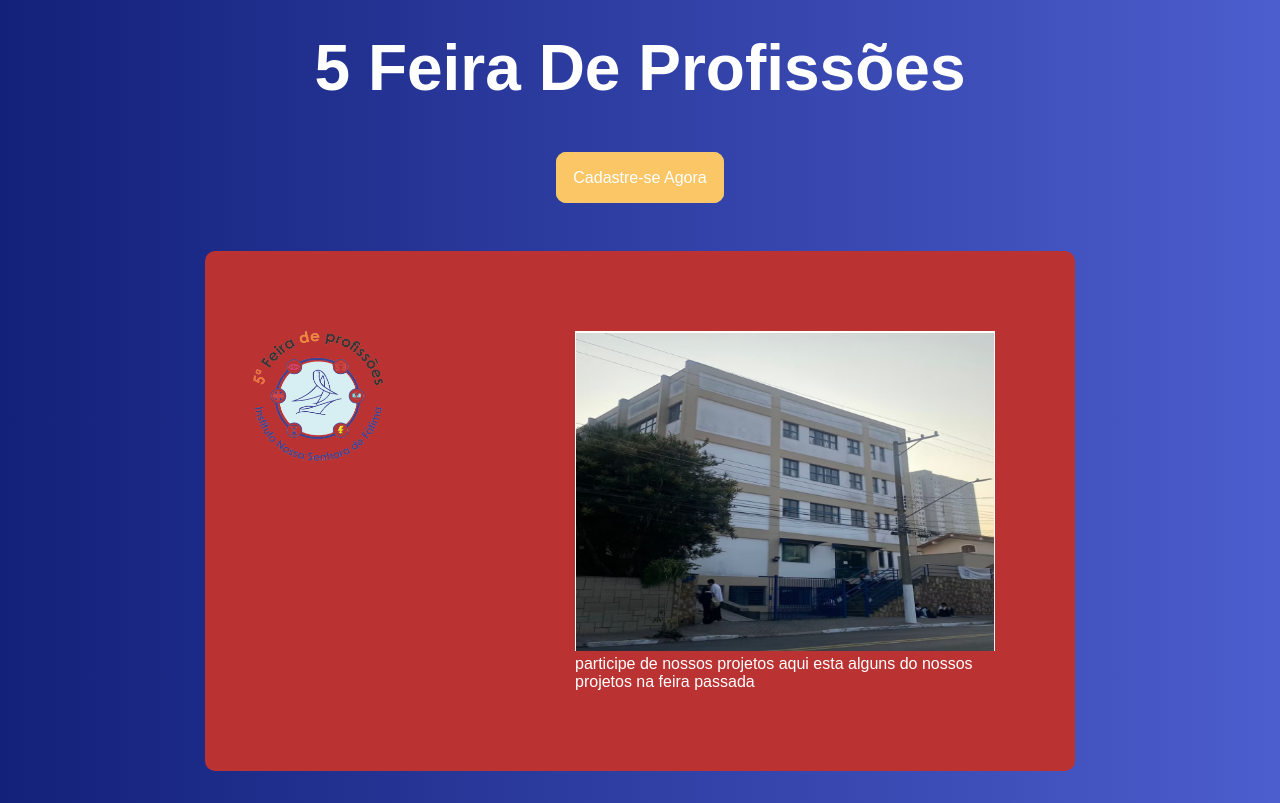
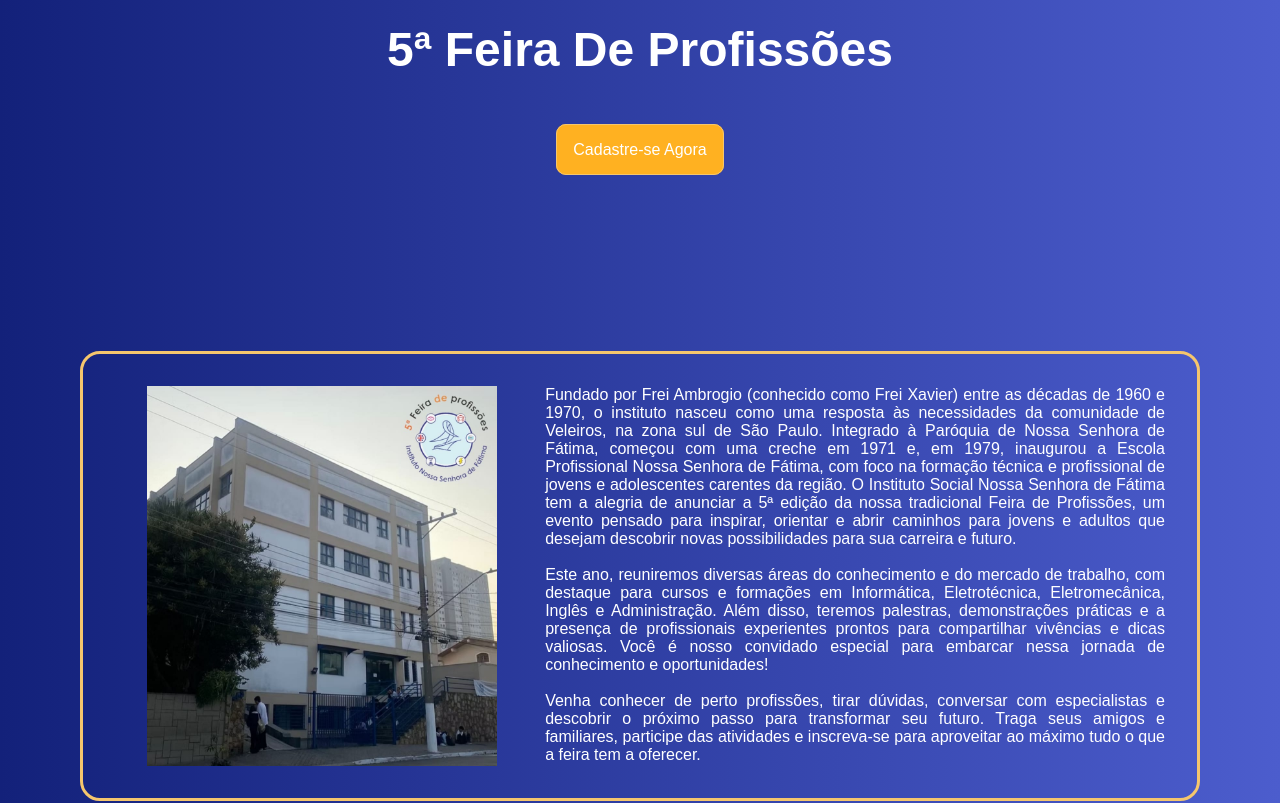
Before and after one commit to Gustavooxx/FeiraProfissoes, a React (Vite) app: page / in a window 1280 px wide. Shown: the part 341-1144 px from the top of the page. Built offline with nearby package versions, Linux system fonts and the light colour scheme.

Commit message:
estilizacao

```diff
--- a/src/pages/Home/index.jsx
+++ b/src/pages/Home/index.jsx
@@ -24,7 +24,7 @@ export default function Site() {
                 <div className="areaRegistro">
 
 
-                    <Link id='publico' onClick={clicou}>Login</Link>
+                    <Link id='publico' onClick={clicou} to='/Login'>Login</Link>
                     <Link id='admin'>Administrador</Link>
 
                 </div>
@@ -37,7 +37,7 @@ export default function Site() {
 
                     <h2>ESFORÇO QUE TRANSFORMA, E O ORGULHO PERMANECE</h2>
                     <h4>Seu Futuro Está Aqui</h4>
-                    <h3>5 Feira De Profissões </h3>
+                    <h3>5ª Feira De Profissões </h3>
 
                     <Link to='/Login'>Cadastre-se Agora</Link>
 
@@ -49,21 +49,31 @@ export default function Site() {
 
                 <div className='center'>
 
-
-                    <div className='images'>
-                        <img src="/assets/images/imagemFrei.png"  />
-                    </div>
-
                     <div className='texto-imagem'>
 
-                        <img src="/assets/images/localFrei.png"  />
+                        <img src="/assets/images/localFrei2.jpeg"  />
 
-                        <p>participe de nossos projetos aqui esta alguns do nossos projetos na feira passada</p>
+                        <p>Fundado por Frei Ambrogio (conhecido como Frei Xavier) entre as décadas de 1960 e 1970, o instituto nasceu como uma resposta às necessidades da comunidade de Veleiros, na zona sul de São Paulo. Integrado à Paróquia de Nossa Senhora de Fátima, começou com uma creche em 1971 e, em 1979, inaugurou a Escola Profissional Nossa Senhora de Fátima, com foco na formação técnica e profissional de jovens e adolescentes carentes da região. O Instituto Social Nossa Senhora de Fátima tem a alegria de anunciar a 5ª edição da nossa tradicional Feira de Profissões, um evento pensado para inspirar, orientar e abrir caminhos para jovens e adultos que desejam descobrir novas possibilidades para sua carreira e futuro. <br />
+                        <br />
+                        Este ano, reuniremos diversas áreas do conhecimento e do mercado de trabalho, com destaque para cursos e formações em Informática, Eletrotécnica, Eletromecânica, Inglês e Administração. Além disso, teremos palestras, demonstrações práticas e a presença de profissionais experientes prontos para compartilhar vivências e dicas valiosas.
+                        Você é nosso convidado especial para embarcar nessa jornada de conhecimento e oportunidades!
+                        <br />
+                        <br />
+                        Venha conhecer de perto profissões, tirar dúvidas, conversar com especialistas e descobrir o próximo passo para transformar seu futuro.
+
+                        Traga seus amigos e familiares, participe das atividades e inscreva-se para aproveitar ao máximo tudo o que a feira tem a oferecer.</p>
 
                     </div>
 
                 </div>
 
+            </div>
+
+            <div className='container-icones'>
+
+                <div className='icones'>
+                    <img src="" alt="" />
+                </div>
             </div>
 
 
--- a/src/pages/Home/index.scss
+++ b/src/pages/Home/index.scss
@@ -56,9 +56,10 @@ body{
 
 
         &:hover {
-            background-color: #f5c66d;
+            background-color: #ffbc40;
             transform: scale(1.15); /* aumenta 5% ao passar o mouse */
             transition: transform 0.3s ease;
+            box-shadow: #f5c66d 0px 1px 0px, #f5c66d 0px 8px 24px, #f5c66d 0px 16px 48px;
         }
 
         &:active{
@@ -79,13 +80,13 @@ body{
 
     .texto>h2{
         color: #f5c66d;
-        font-size: 2rem;
+        font-size: 1.5rem;
     }
 
     .texto>h3{
         padding-top: 2rem;
         padding-bottom: 4rem;
-        font-size: 4rem;
+        font-size: 3rem;
     }
 
     .texto>h4{
@@ -99,10 +100,13 @@ body{
         border: 1px solid #f5c66d;
         border-radius: 10px;
         padding: 1rem;
-        background-color: #fac666;
+        background-color: #ffb121;
 
         &:hover{
-            background-color: #ffb327;
+            transform: scale(1.15);
+            transition: transform 0.3s ease;
+            background-color: #ffd17ac0;
+            border: 1px solid #ffd17ac0;
         }
 
         &:active{
@@ -116,50 +120,36 @@ body{
         display: flex;
         align-items: center;
         flex-direction: column;
-        padding-top: 2rem;
+        padding-top: 10rem;
 
         .center{
             display: flex;
-            padding: 5rem;
+            align-items: center;
+            width: 70rem;
+            padding: 2rem;
             margin-top: 2rem;
-            background-color: #ba3232;
-            border-radius: 10px;
-            gap: 10rem;
+            border: 3px solid #f5c66d;
+            border-radius: 20px;
+
         }
 
-        .images>img{
-            width: 130px;
-            height: 130px;
-            position: relative;
-            right: 2rem;
-            }
-
         .texto-imagem{
-            width: 420px;
+            display: flex;
+            padding-left: 2rem;
+            gap: 3rem;
         }
 
         .texto-imagem>img{
             width: 420px;
-            height: 320px;
+            height: 380px;
             color: #13217a;
+        }
+
+        .texto-imagem>p{
+            text-align: justify;
         }
      }
 
 
 
-.apresentacao{
-    padding-top: 15rem;
-
-    .titulo{
-        padding-bottom: 2rem;
-    text-align: center;
-    font-size: 2rem;
-    }
-    .texto{
-        text-align: justify;
-        padding-left: 4rem;
-        padding-right: 4rem;
-        font-size: 1.5rem;
-    }
 }
-}
```
Also changed, not shown: public/assets/images/localFrei2.jpeg (added).
